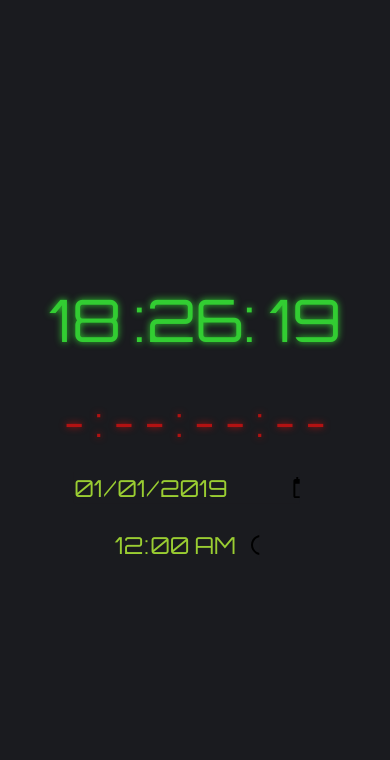
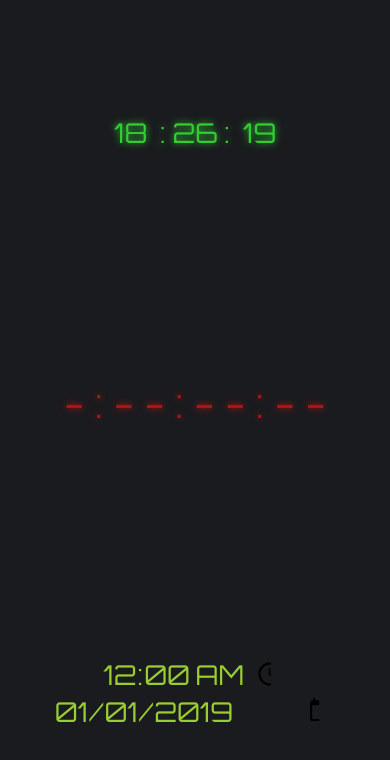
Before and after one commit to Jackree2/Timer, a plain HTML site: page index.html in a window 390 px wide. Drawn offline with Linux system fonts and the light colour scheme.

Commit message:
Update index.html

```diff
--- a/index.html
+++ b/index.html
@@ -16,11 +16,12 @@
     }
     body {
       font-family: Orbitron, sans-serif;
+
     }
     .clock {
       display: flex;
       flex-direction: column;
-      justify-content: center;
+      justify-content: space-around;
       width: 100vw;
       height: 100vh;
       background-color: #1A1B1F;
@@ -30,20 +31,21 @@
       display: flex;
       justify-content: space-between;
       align-self: center;
-      font-size: 15vw;
+      font-size: 3vw;
       overflow: hidden;
       color: limegreen;
       text-shadow: 0 0 7px limegreen;
 
 
     }
-    .time:first-child {
-      margin-bottom: 5vh;
-    }
+
 
     span {
       display: block;
-      width: 25vw;
+      width: 10vw;
+      text-align: center;
+    }
+    .timer_settings {
       text-align: center;
     }
     input {
@@ -52,16 +54,25 @@
       font-family: Orbitron, sans-serif;
       color: yellowgreen;
       border: none;
-      font-size: 6vw;
-      margin: 3vh auto 0 auto;
+      font-size: 3vw;
+
       outline: none;
       clip-path: inset(0 17px 0 0);
+
     }
     #timer {
       width: 90vw;
       font-size: 10vw;
       color: #b21212;
       text-shadow: 0 0 7px #b21212;
+    }
+    @media screen and (max-width: 900px) and (orientation: portrait) {
+      .time, input {
+        font-size: 7vw;
+      }
+      span {
+        width: 15vw;
+      }
     }
   </style>
 </head>
@@ -71,8 +82,11 @@
     <p class="time"><span class="hours"></span>:<span class="minutes"></span>:<span class="seconds"></span></p>
 
     <p class="time"><span id="timer"></span></p>
-    <input type="date" value="2019-01-01">
-    <input type="time" value="00:00">
+    <div class="timer_settings">
+      <input type="time" value="00:00">
+      <input type="date" value="2019-01-01">
+
+    </div>
   </div>
 
   <script>
```
